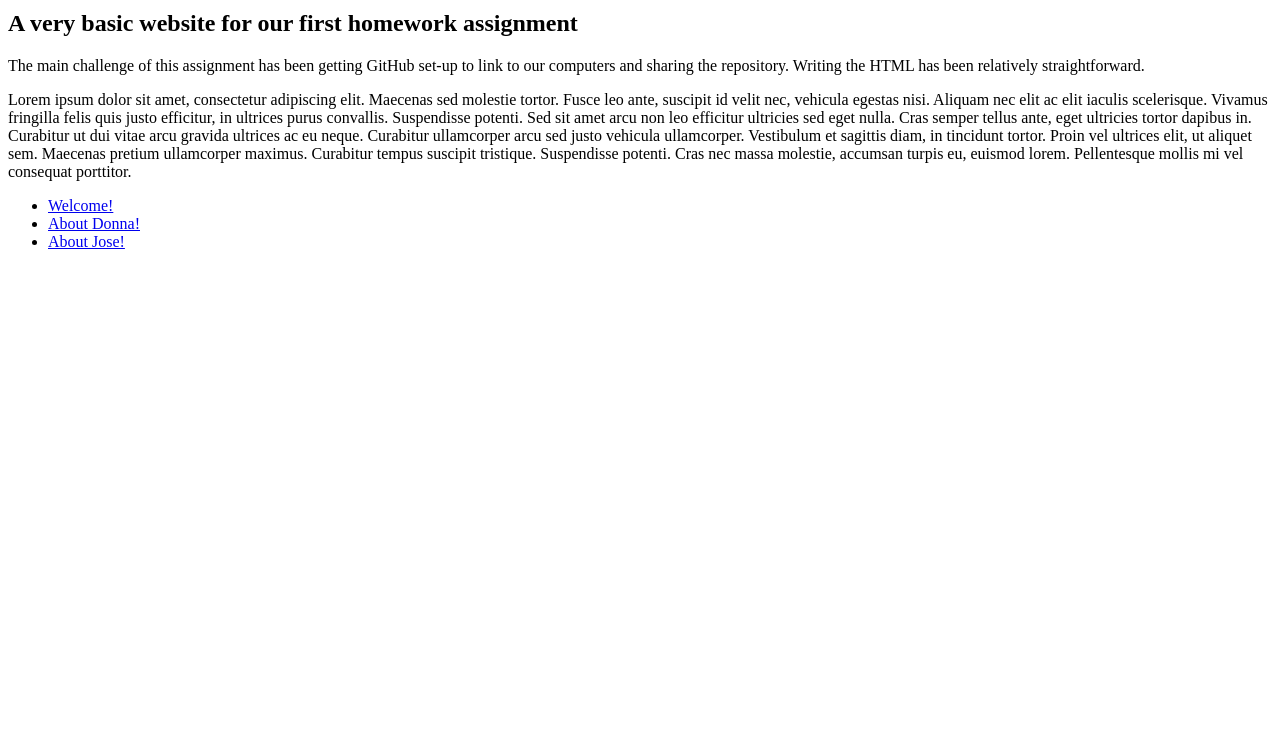
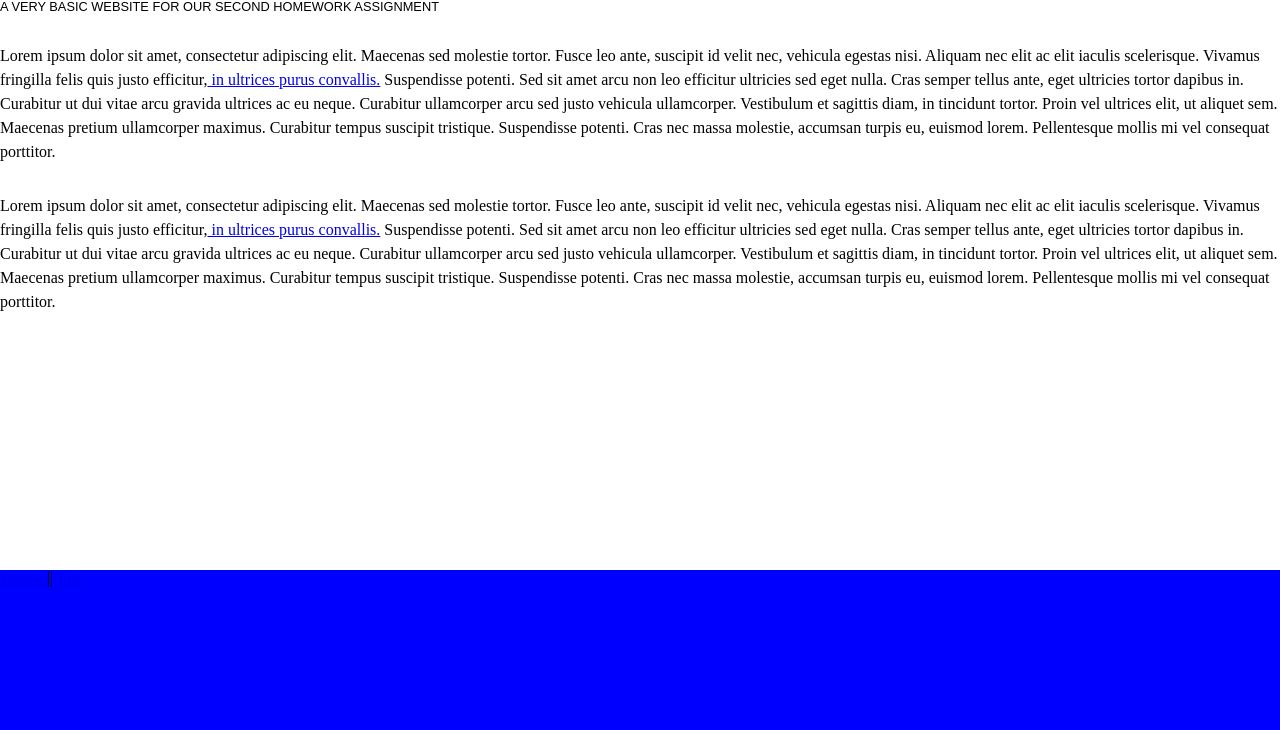
Before and after one commit to DonnaRocks/cpst342f17hw1, a plain HTML site: page index.html in a window 1280 px wide. Shown: the part 70-800 px from the top of the page. Drawn offline with Linux system fonts and the light colour scheme.

```diff
--- a/index.html
+++ b/index.html
@@ -4,30 +4,47 @@
 <head>
     <meta charset="UTF-8">
     <title>Welcome to our Page!</title>
+    <link href="style.css" rel="stylesheet">
 </head>
 
 <body>
+<div id="content">
+    <header>
+        <a href="donna.html">Donna </a> || <a href="jose.html">Jose</a>
+    </header>
+
     <h1>Welcome to Jose and Donna's first website</h1>
-<h2>A very basic website for our first homework assignment </h2>
-<p>The main challenge of this assignment has been getting GitHub set-up to link to our computers and sharing the repository.
-    Writing the HTML has been relatively straightforward.
-</p>
-<p>
-    Lorem ipsum dolor sit amet, consectetur adipiscing elit. Maecenas sed molestie tortor.
+    <h2>A very basic website for our second homework assignment </h2>
+    <section>
+    <p id="p1"> Lorem ipsum dolor sit amet, consectetur adipiscing elit. Maecenas sed molestie tortor.
         Fusce leo ante, suscipit id velit nec, vehicula egestas nisi. Aliquam nec elit ac elit iaculis scelerisque.
-    Vivamus fringilla felis quis justo efficitur, in ultrices purus convallis. Suspendisse potenti.
+        Vivamus fringilla felis quis justo efficitur,<a href="donna.html" target="_blank"> in ultrices purus convallis.</a> Suspendisse potenti.
         Sed sit amet arcu non leo efficitur ultricies sed eget nulla. Cras semper tellus ante, eget ultricies tortor dapibus in.
         Curabitur ut dui vitae arcu gravida ultrices ac eu neque. Curabitur ullamcorper arcu sed justo vehicula ullamcorper.
         Vestibulum et sagittis diam, in tincidunt tortor. Proin vel ultrices elit, ut aliquet sem. Maecenas pretium ullamcorper maximus.
         Curabitur tempus suscipit tristique. Suspendisse potenti. Cras nec massa molestie, accumsan turpis eu, euismod lorem.
         Pellentesque mollis mi vel consequat porttitor.
     </p>
+    </section>
+    <aside>
+    <p id="p2">
+        Lorem ipsum dolor sit amet, consectetur adipiscing elit. Maecenas sed molestie tortor.
+        Fusce leo ante, suscipit id velit nec, vehicula egestas nisi. Aliquam nec elit ac elit iaculis scelerisque.
+        Vivamus fringilla felis quis justo efficitur,<a href="jose.html"> in ultrices purus convallis.</a> Suspendisse potenti.
+        Sed sit amet arcu non leo efficitur ultricies sed eget nulla. Cras semper tellus ante, eget ultricies tortor dapibus in.
+        Curabitur ut dui vitae arcu gravida ultrices ac eu neque. Curabitur ullamcorper arcu sed justo vehicula ullamcorper.
+        Vestibulum et sagittis diam, in tincidunt tortor. Proin vel ultrices elit, ut aliquet sem. Maecenas pretium ullamcorper maximus.
+        Curabitur tempus suscipit tristique. Suspendisse potenti. Cras nec massa molestie, accumsan turpis eu, euismod lorem.
+        Pellentesque mollis mi vel consequat porttitor.
+    </p>
+    </aside>
 
-<ul>
-    <li><a href="index.html">Welcome!</a></li>
-    <li><a href="donna.html">About Donna!</a></li>
-    <li><a href="jose.html">About Jose!</a></li>
-</ul>
+
+
+    <footer>
+        <a href="donna.html">Donna </a> || <a href="jose.html">Jose</a>
+    </footer>
+</div>
 
 </body>
 </html>
```
Lines whose indentation alone changed are shown as unchanged.
